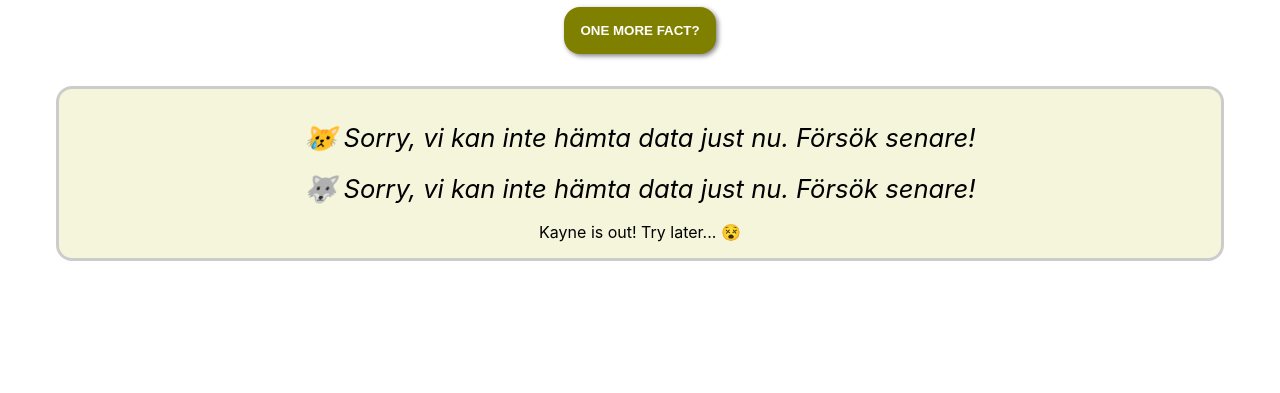
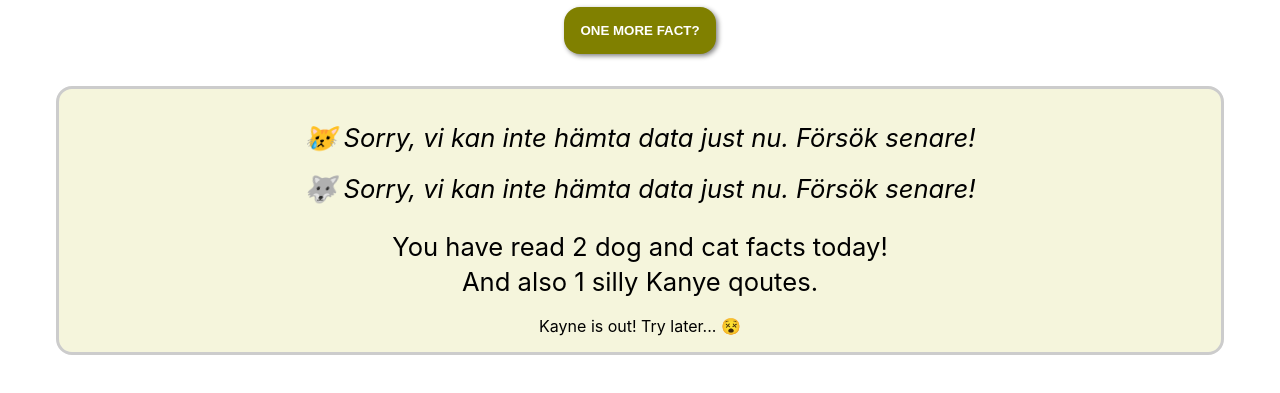
Before and after one commit to Timthom/catFacts, a plain HTML site: page index.html in a window 1280 px wide. Both pictures are taken after a click on the button "ONE MORE FACT?". Shown: the part 283-676 px from the top of the page. Drawn offline with Linux system fonts and the light colour scheme; no server answers.

Commit message:
Added increment counter function

```diff
--- a/app.js
+++ b/app.js
@@ -12,6 +12,8 @@
     getKanyeQuotes();
     //Här anropar vi våran knappanimering
     buttonAnimation();
+    //Här kallar vi på räknarfunktion
+    increment();
 
 });
 
@@ -88,3 +90,13 @@
         activeButton.classList.remove("pressed");
     }, 100);
 }
+
+/**
+ * Håller reda på antaler knapptryckningar
+ */
+let count = 2;
+function increment() {
+    document.querySelector(".counting").innerHTML =
+        "You have read " + count + " dog and cat facts today!<br />" + "And also " + count/2 + " silly Kanye qoutes.";
+    count += 2;
+}//End increment();
--- a/index.html
+++ b/index.html
@@ -17,7 +17,7 @@
         <div class="cat-fact-container">
             <p><em class="catFact"></em></p>
             <p><em class="dogFact"></em></p>
-
+            <p class="counting">You have read 0 facts today!</p>
             <span class="kayneQoutes"></span>
         </div>
 
```
